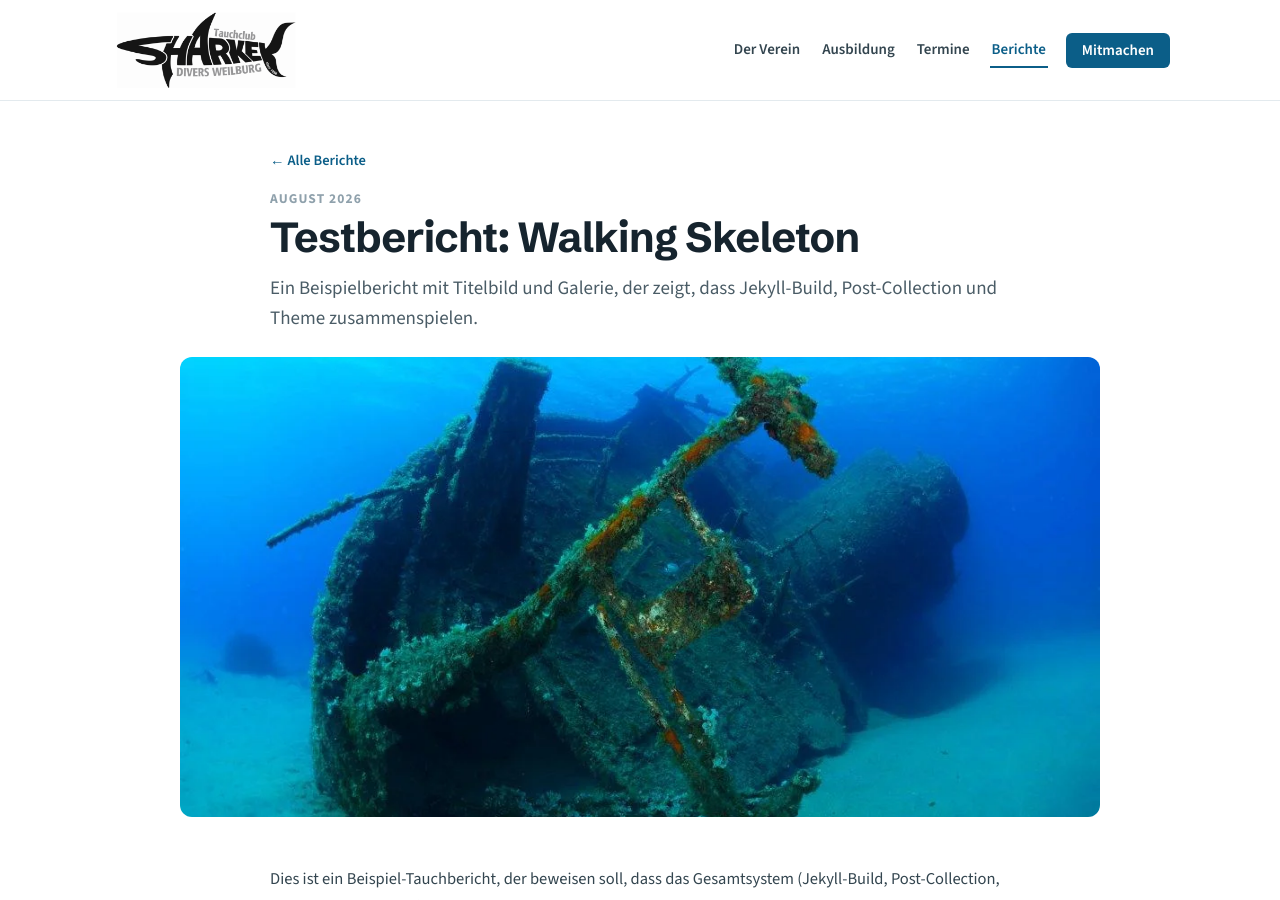
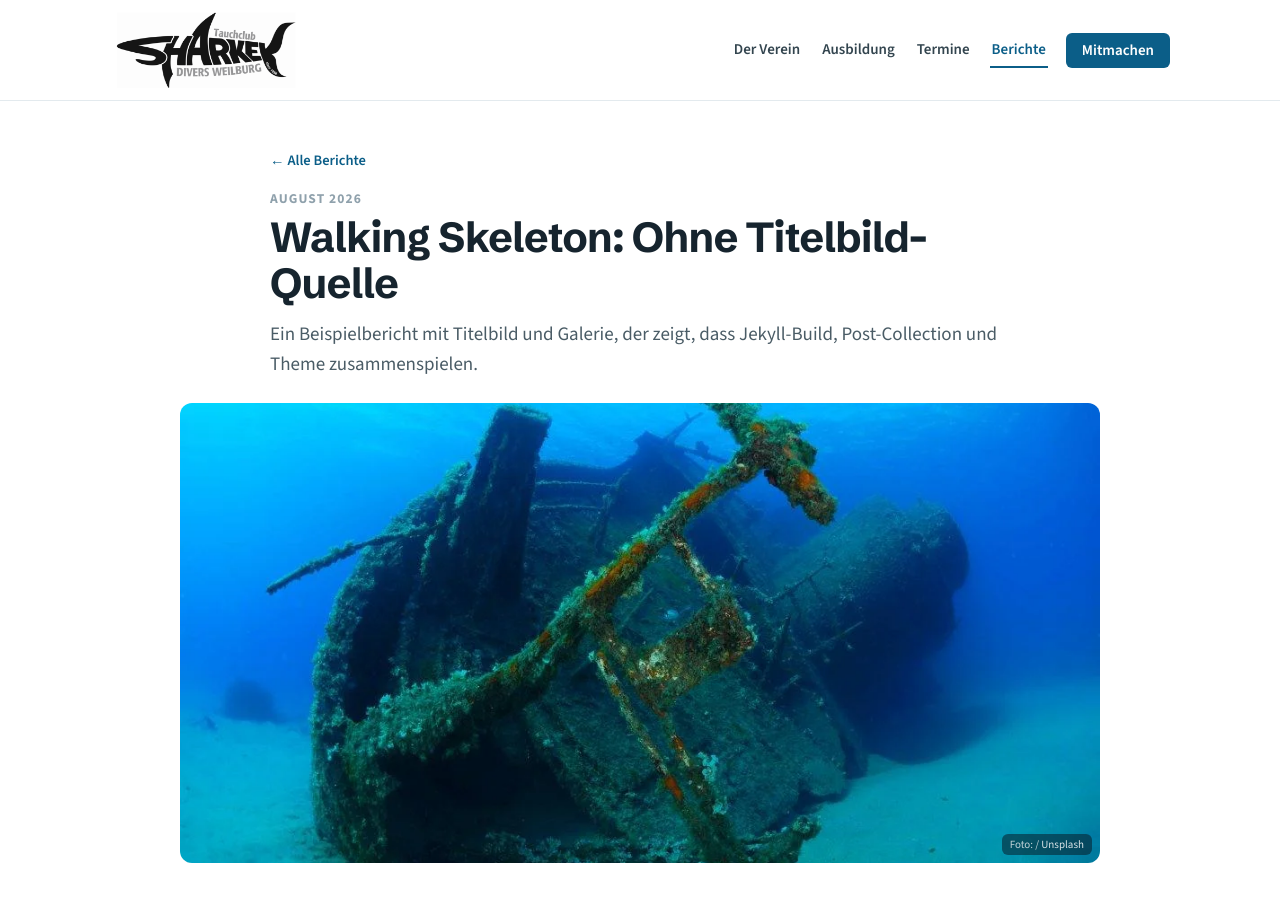
Before and after one commit to hollesse/sharkey-divers.de, a Jekyll site: the page built from _posts/2026-08-30-testbericht-walking-skeleton.md, in a window 1280 px wide and 900 px high. Built offline with Jekyll 4.4.1, drawn with Linux system fonts in a browser that asks for light colours.

Commit message:
Update Berichte “2026-08-30-testbericht-walking-skeleton”

```diff
--- a/_posts/2026-08-30-testbericht-walking-skeleton.md
+++ b/_posts/2026-08-30-testbericht-walking-skeleton.md
@@ -1,11 +1,15 @@
 ---
-title: "Testbericht: Walking Skeleton"
+title: 'Walking Skeleton: Ohne Titelbild-Quelle'
 date: 2026-08-30
-teaser: "Ein Beispielbericht mit Titelbild und Galerie, der zeigt, dass Jekyll-Build, Post-Collection und Theme zusammenspielen."
+teaser: Ein Beispielbericht mit Titelbild und Galerie, der zeigt, dass Jekyll-Build, Post-Collection und Theme zusammenspielen.
 images:
   - /assets/uploads/2026-08-30-testbericht-walking-skeleton/bericht-hero.webp
   - /assets/uploads/2026-08-30-testbericht-walking-skeleton/bericht-bild-1.webp
   - /assets/uploads/2026-08-30-testbericht-walking-skeleton/bericht-bild-2.webp
+bild_fotograf: ''
+bild_fotograf_url: ''
+bild_foto_url: ''
+bild_plattform: Unsplash
 ---
 
 Dies ist ein Beispiel-Tauchbericht, der beweisen soll, dass das Gesamtsystem
```
